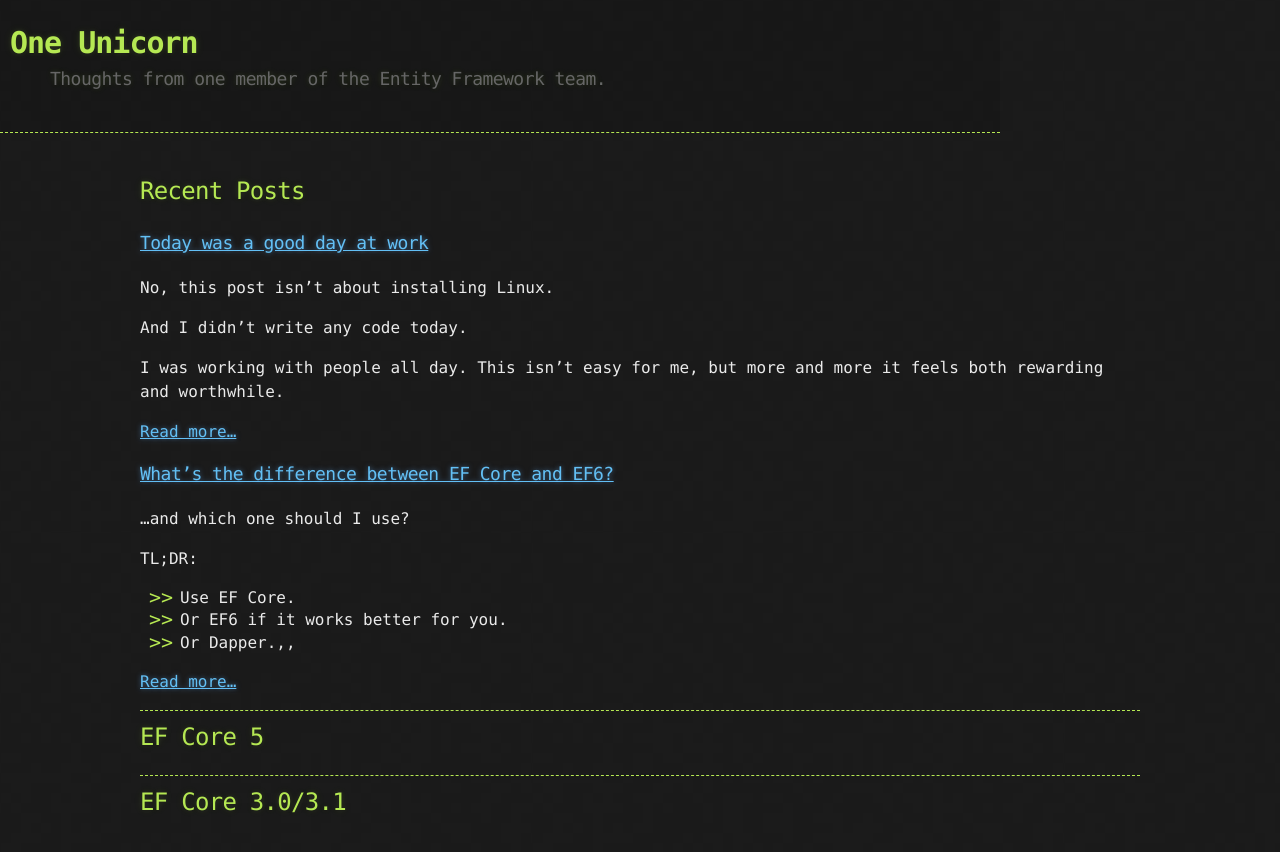
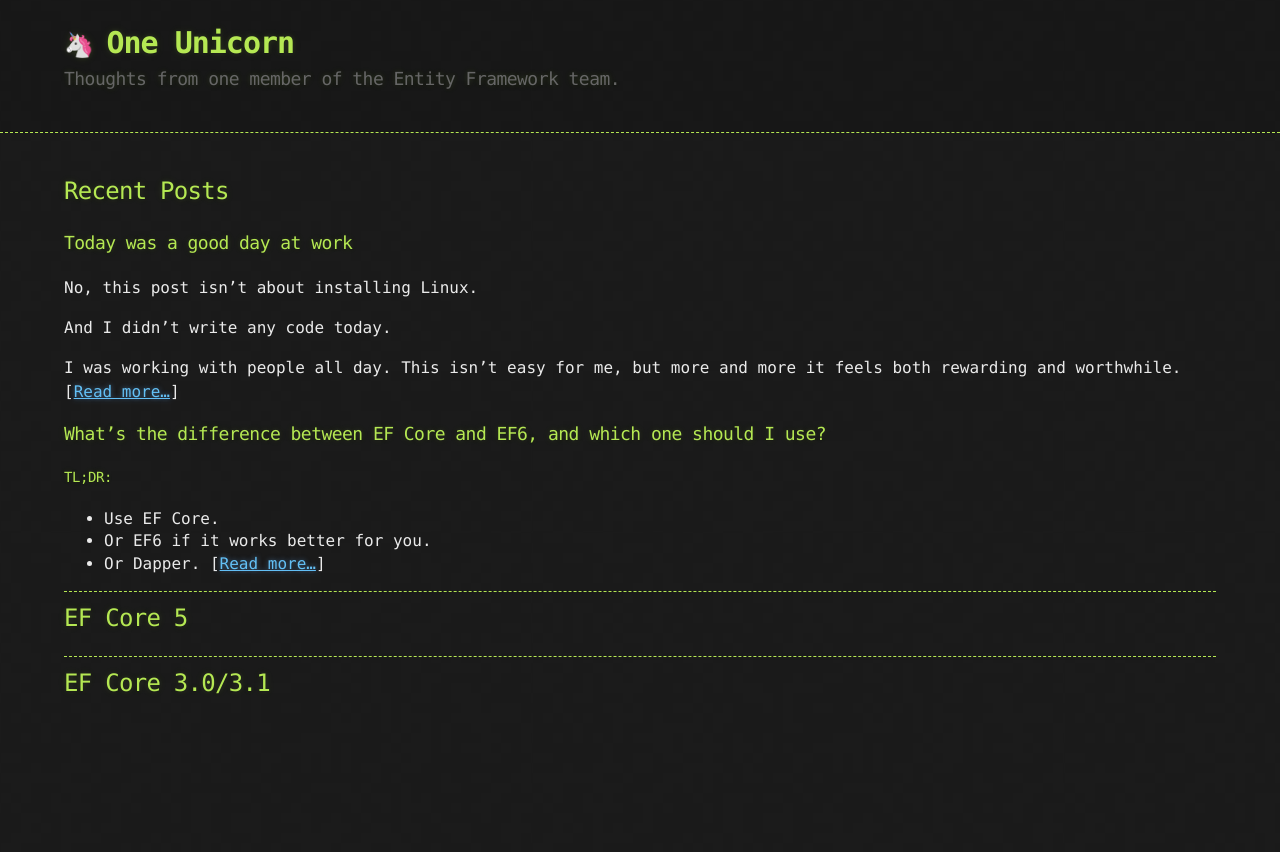
Before and after one commit to ajcvickers/ajcvickers.github.io, a Jekyll site: the page built from index.md, in a window 1280 px wide. Shown: the top 852 px of the page. Built offline with Jekyll 4.4.1, drawn with Linux system fonts in a browser that asks for light colours; our own code applies the rules of GitHub Pages for plain Markdown files; some of the changed lines change nothing that is shown.

Commit message:
Bullets...

```diff
--- a/_sass/jekyll-theme-hacker.scss
+++ b/_sass/jekyll-theme-hacker.scss
@@ -6,7 +6,7 @@
 $header: $conifer !default;
 $blockquote-color: $silver-chalice !default;
 $blockquote-border: $dove-grey !default;
-$container-max-width: 1000px;
+$container-max-width: 1500px;
 
 @mixin media-max-width($max-width) {
   @media (max-width: $max-width) {
@@ -54,7 +54,6 @@
 header {
   background: rgba(0, 0, 0, 0.1);
   width: 100%;
-  max-width: $container-max-width;
   border-bottom: 1px dashed $conifer; //header;
   padding: 20px 0;
   margin: 0 0 40px 0;
@@ -78,14 +77,9 @@
 }
 
 header h1:before {
-  background-image: "../../android-chrome-192x192.png";
+  content: "🦄 ";
   font-size: 24px;
 }
-
-// header h1:before {
-//   content: "🦄 ";
-//   font-size: 24px;
-// }
 
 header h2 {
   font-size: 18px;
@@ -154,9 +148,9 @@
   font-weight: bold;
 }
 
-ul li {
-  list-style-image:url('../images/bullet.png');
-}
+// ul li {
+//   list-style-image:url('../images/bullet.png');
+// }
 
 blockquote {
   color: $blockquote-color;
--- a/index.md
+++ b/index.md
@@ -4,28 +4,23 @@
 
 ## Recent Posts
 
-### [Today was a good day at work](_posts/2020-02-05-today-was-a-good-day-at-work.md)
+### Today was a good day at work
 
 No, this post isn't about installing Linux.
 
 And I didn't write any code today.
 
 I was working with people all day. This isn't easy for me, but more and more it feels both rewarding and worthwhile.
-
-[Read more...](_posts/2020-02-05-today-was-a-good-day-at-work.md)
+[[Read more...](_posts/2020-02-05-today-was-a-good-day-at-work.md)]
 
 
-### [What's the difference between EF Core and EF6?](_posts/2020-01-29-coreor6.md)
+### What's the difference between EF Core and EF6, and which one should I use?
 
-...and which one should I use?
-
-TL;DR:
+#### TL;DR:
 
 * Use EF Core.
 * Or EF6 if it works better for you.
-* Or Dapper.,,
-
-[Read more...](_posts/2020-01-29-coreor6.md)
+* Or Dapper. [[Read more...](_posts/2020-01-29-coreor6.md)]
 
 ---
 
```
